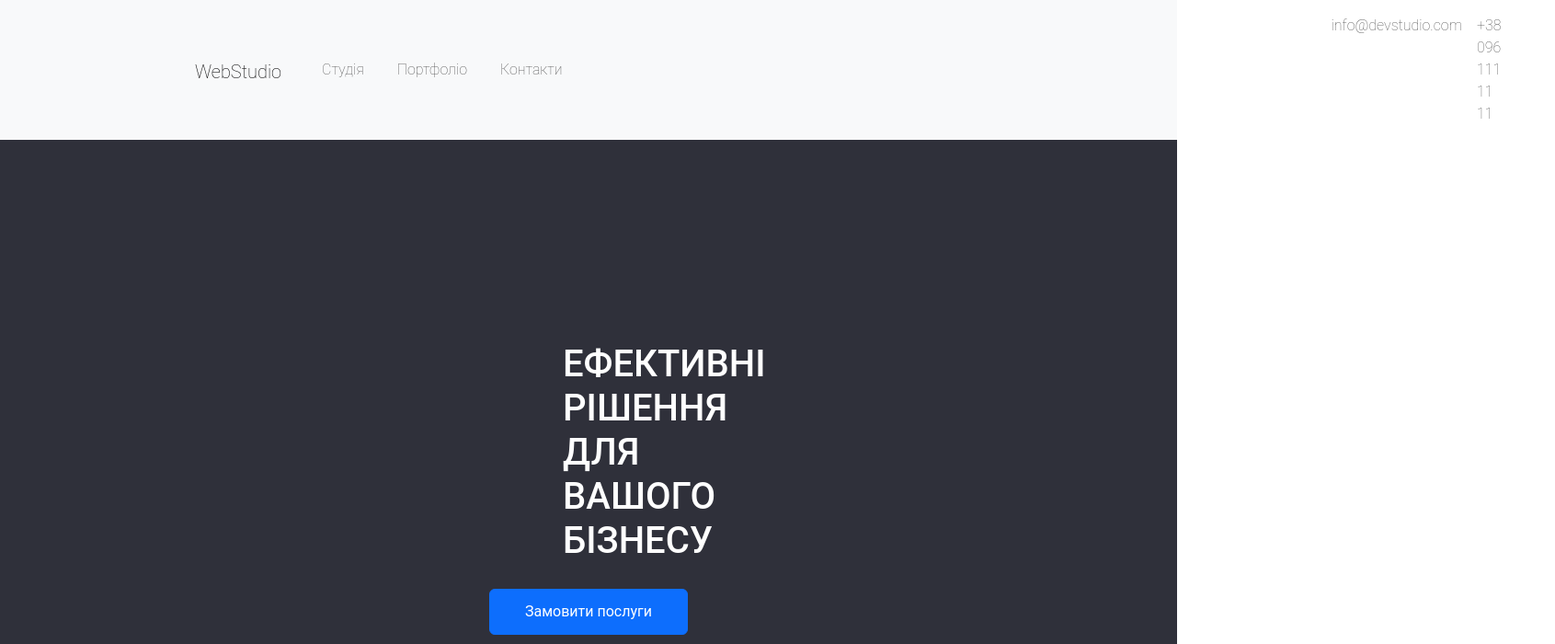
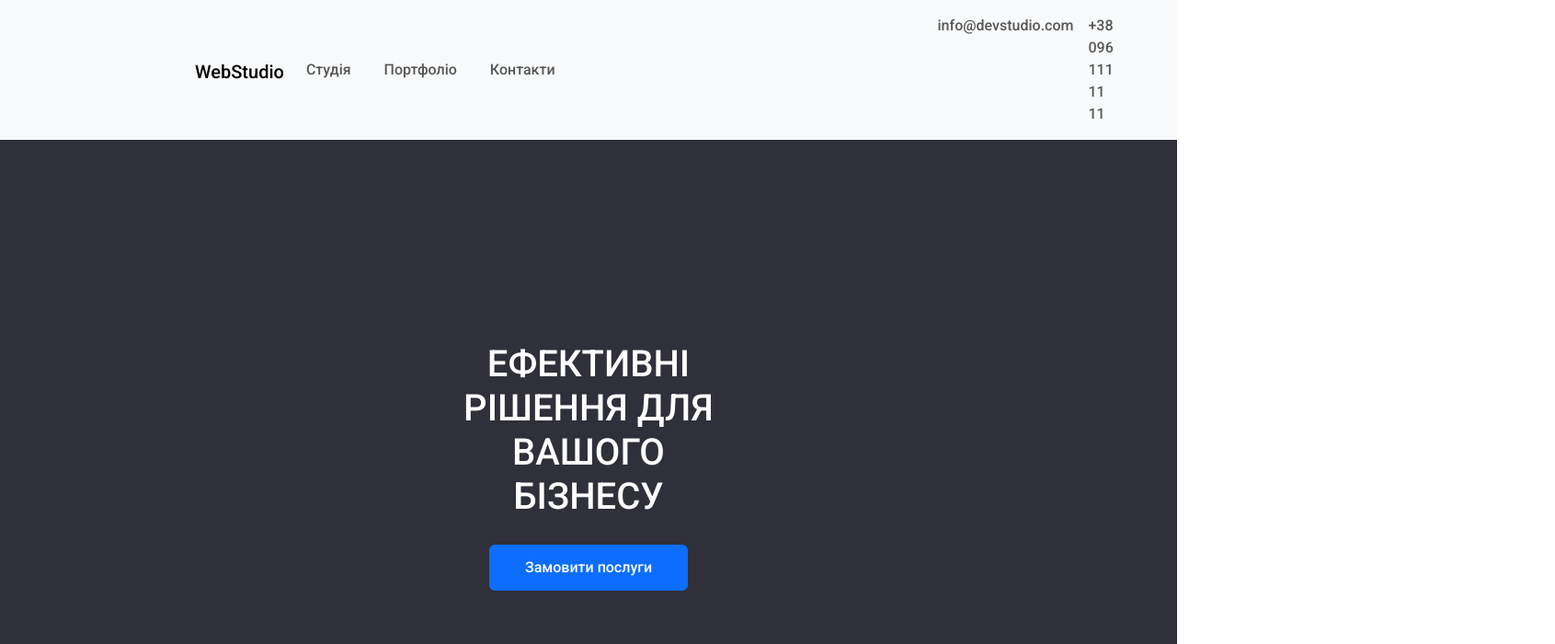
Before and after one commit to Ivan-Hudak/test, a plain HTML site: page index.html in a window 1280 px wide. Shown: the top 700 px of the page at 92% size, 1691 px wide, since content can reach past the window. Drawn offline with nearby package versions, Linux system fonts and the light colour scheme.

Commit message:
first commit

```diff
--- a/index.html
+++ b/index.html
@@ -7,14 +7,15 @@
   <link href="https://cdn.jsdelivr.net/npm/bootstrap@5.3.3/dist/css/bootstrap.min.css" rel="stylesheet">
   <link rel="preconnect" href="https://fonts.googleapis.com">
   <link rel="preconnect" href="https://fonts.gstatic.com" crossorigin>
+  <link href="https://fonts.googleapis.com/css2?family=Roboto:wght@500&display=swap" rel="stylesheet">
   <script src="https://cdn.jsdelivr.net/npm/bootstrap@5.3.3/dist/js/bootstrap.bundle.min.js"></script>
 </head>
-<body style="font-family: Roboto, sans-serif; font-weight: 100; font-style: normal;">
+<body style="font-family: Roboto, sans-serif; font-style: normal; font-weight: 500;">
 <header>
 <nav class="navbar navbar-expand-sm bg-light navbar-light">
   <div class="container-fluid">
-    <p class="navbar-brand" style="padding-left: 200px; padding-top: 24px; padding-right: 20px;">WebStudio</p>
-    <ul class="navbar-nav" style="padding-right: 800px;">
+    <p class="navbar-brand" style="padding-left: 200px; padding-top: 24px;">WebStudio</p>
+    <ul class="navbar-nav" style="margin-right: 380px;">
       <li class="nav-item" style="padding-right: 20px;">
         <a class="nav-link" href="#">Студія</a>
       </li>
@@ -25,7 +26,7 @@
         <a class="nav-link" href="#">Контакти</a>
       </li>
     </ul>
-    <ul class="navbar-nav" style="padding-right: 50px;">
+    <ul class="navbar-nav" style="margin-right: 100px;">
       <li class="nav-item">
         <a class="nav-link" href="mailto:info@devstudio.com">info@devstudio.com</a>
       </li>
@@ -38,7 +39,7 @@
 </header>
 <main>
  <div class="container-fluid" style="background: #2F303A; height: 600px; text-align: center;">
-  <h1 class="h1" style="color: white; text-align: center; padding-top: 220px; padding-left: 600px; padding-right: 600px; padding-bottom: 20px;">ЕФЕКТИВНІ РІШЕННЯ ДЛЯ ВАШОГО БІЗНЕСУ</h1>
+  <h1 class="h1" style="color: white; text-align: center; padding-top: 220px; padding-left: 480px; padding-right: 480px; padding-bottom: 20px;">ЕФЕКТИВНІ РІШЕННЯ ДЛЯ ВАШОГО БІЗНЕСУ</h1>
   <button type="button" style="height: 50px; width: 216px;" class="btn btn-primary">Замовити послуги</button>
  </div>
 
```
